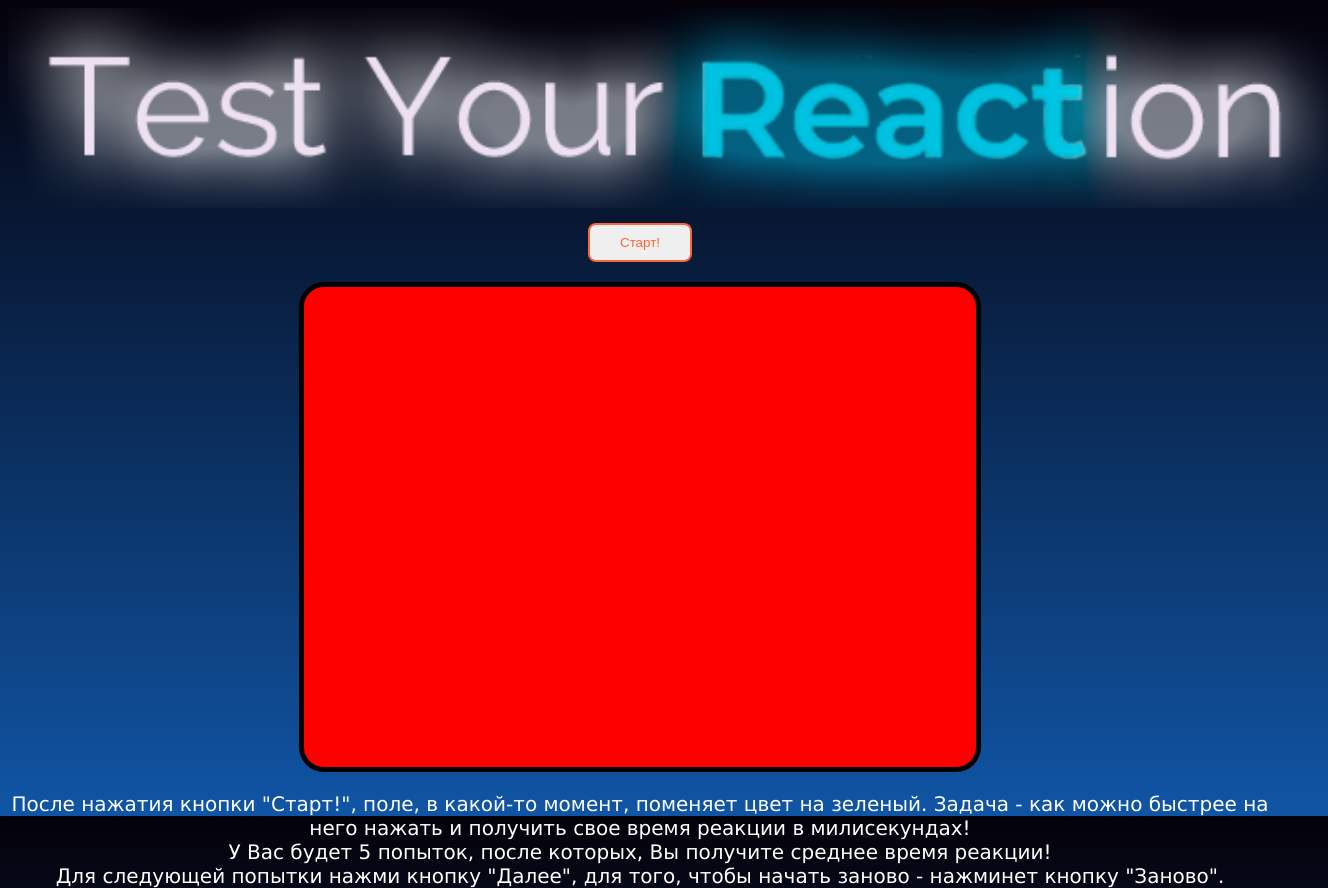
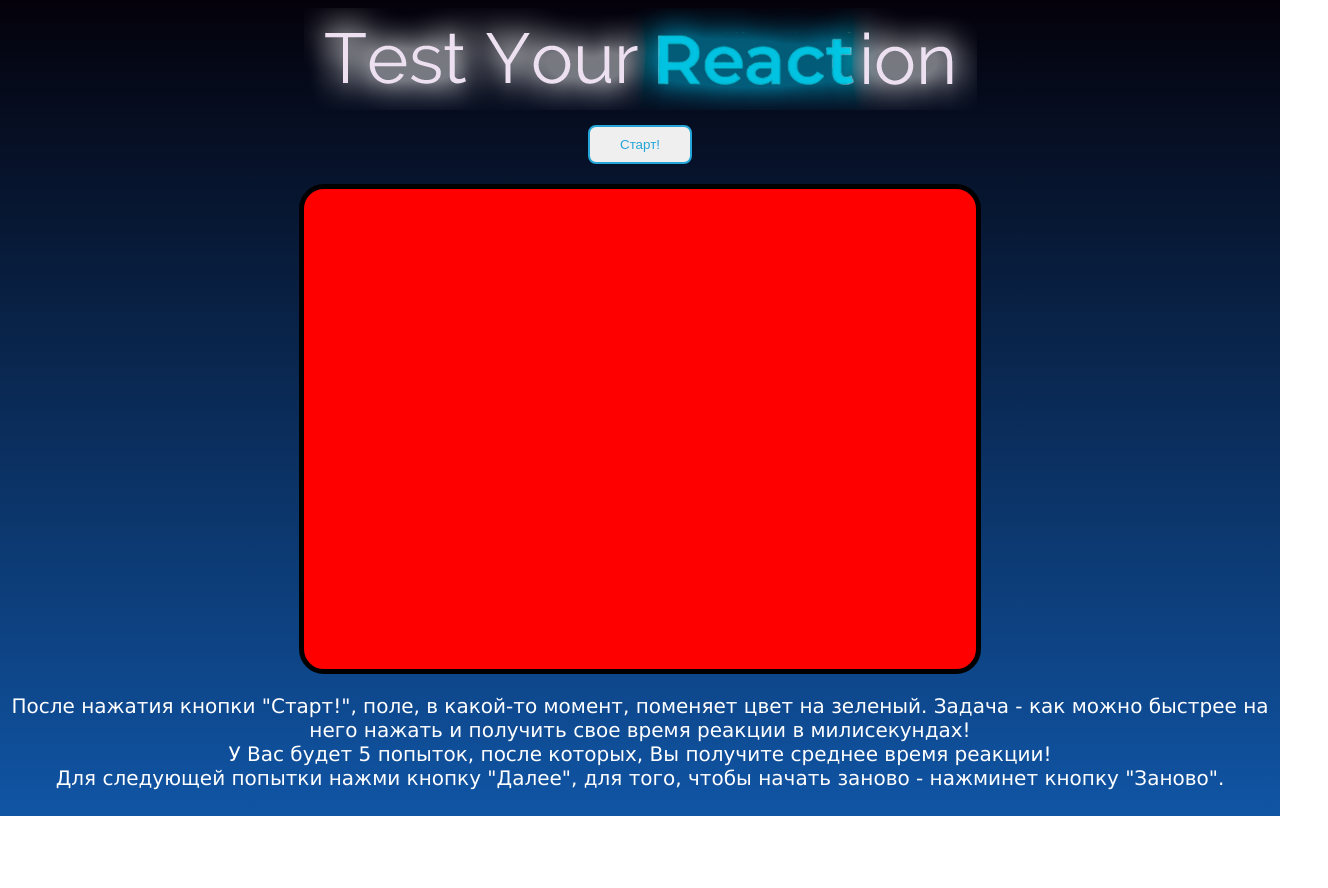
Before and after one commit to goncharovp/testYourReaction, a React (Create React App) app: page / in a window 1280 px wide. Shown: the whole page, 1328 px wide, since content can reach past the window. After the commit the page ends 816 px from the top, so only its background shows below. Built offline with nearby package versions, Linux system fonts and the light colour scheme.

Commit message:
Update App.css

```diff
--- a/src/App.css
+++ b/src/App.css
@@ -13,7 +13,10 @@ input {
 }
 
 .Logo {
-  height: 200px
+  height: 102px;
+  width: 673px;
+  margin: 0px;
+  padding: 0px
 }
 
 .App {
@@ -103,10 +106,10 @@ input {
   margin: 10px 20px;
   position: relative;
   overflow: hidden;
-  border: 2px solid #fe6637;
+  border: 2px solid #24a5d8;
   border-radius: 8px;
   font-family: 'Montserrat', sans-serif;
-  color: #fe6637;
+  color: #24a5d8;
   transition: .2s ease-in-out;
 }
 .Button:before {
@@ -120,8 +123,8 @@ input {
   transform: skewX(-45deg);
 }
 .Button:hover {
-  background: #fe6637;
-  color: #fff;
+  background: #24a5d8;
+  color: rgb(255, 253, 253);
 }
 .Button:hover:before {
   left: 150px;
```
